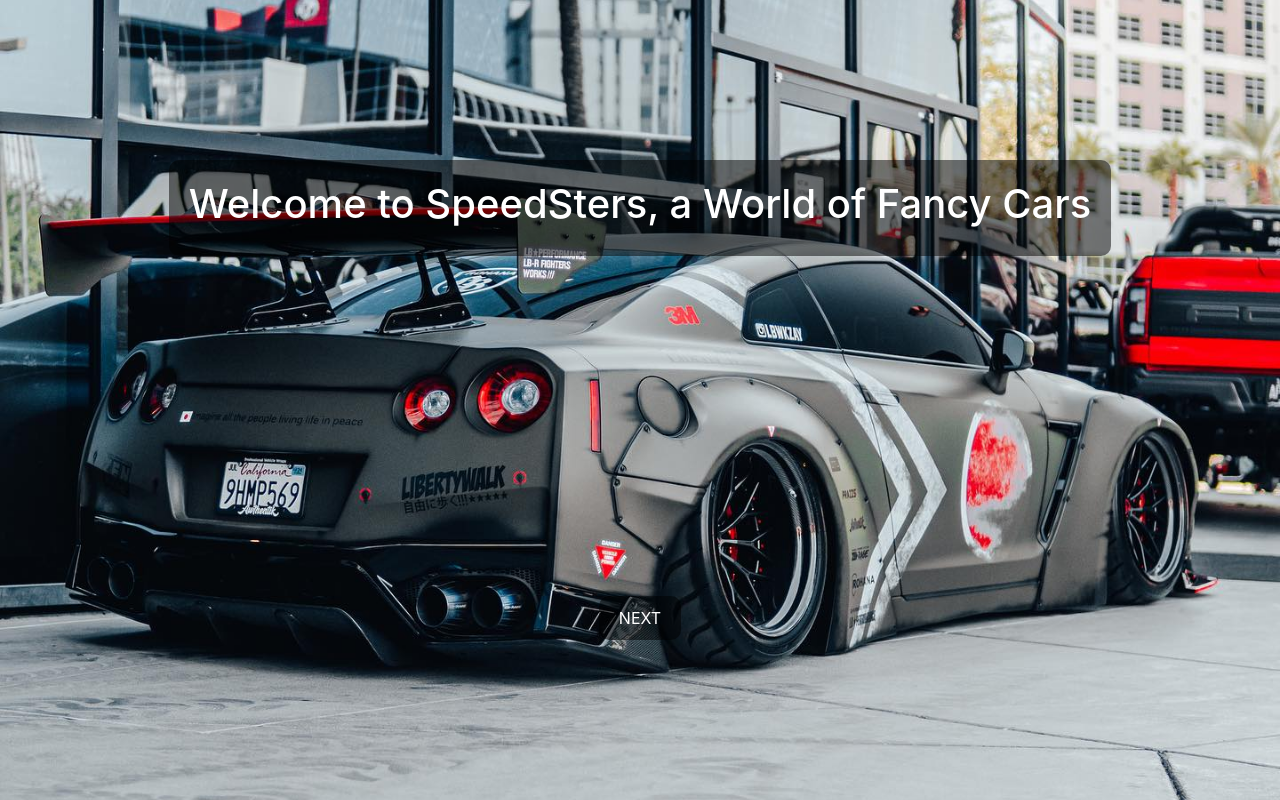
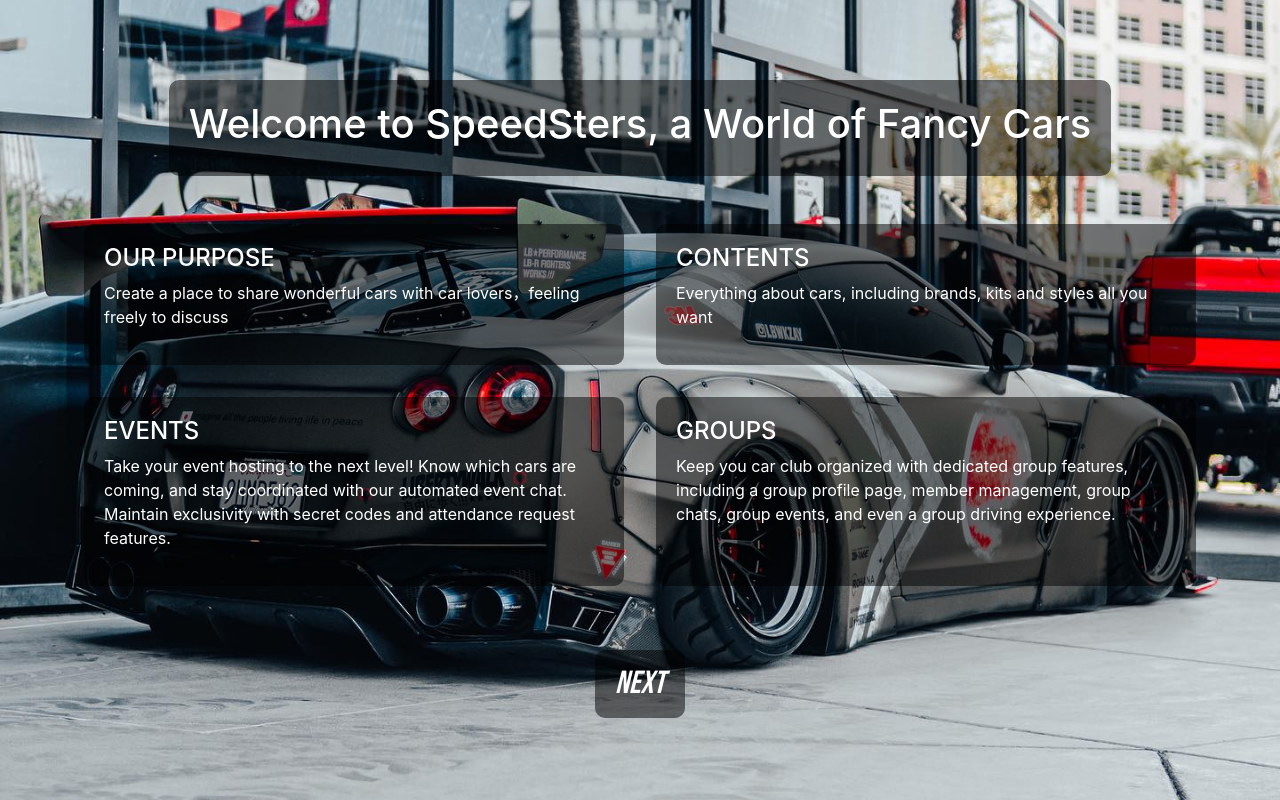
Before and after one commit to dayday0calories/CITS5505-Group-Project, a Flask app: page / in a window 1280 px wide. Shown: the part 72-872 px from the top of the page. Run offline with Flask 3, Linux system fonts and the light colour scheme; some libraries are stand-ins or nearby versions.

Commit message:
new bottom design, new contents added

```diff
--- a/app/templates/introduction.html
+++ b/app/templates/introduction.html
@@ -5,6 +5,7 @@
     <meta name="viewport" content="width=device-width, initial-scale=1.0">
     <title>{% block title %}Introduction{% endblock %}</title>
     <link href="https://stackpath.bootstrapcdn.com/bootstrap/4.3.1/css/bootstrap.min.css" rel="stylesheet">
+    <link href="https://fonts.googleapis.com/css2?family=Bebas+Neue&display=swap" rel="stylesheet"> <!-- Add custom font -->
     <link rel="stylesheet" href="{{ url_for('static', filename='css/posts.css') }}">
     <style>
         .welcome-section {
@@ -15,16 +16,36 @@
             height: 100vh;
             display: flex;
             flex-direction: column;
-            justify-content: space-between;
+            justify-content: flex-start;
             align-items: center;
             color: white;
             text-align: center;
-            padding: 20vh 0;
+            padding: 10vh 0;
         }
         .welcome-text {
             background: rgba(0, 0, 0, 0.5);
             padding: 20px;
             border-radius: 10px;
+            margin-bottom: 2vh;
+        }
+        .features {
+            display: flex;
+            flex-wrap: wrap;
+            justify-content: center;
+            gap: 2rem;
+            max-width: 1200px;
+            margin: 2rem 0;
+        }
+        .feature {
+            background: rgba(0, 0, 0, 0.5);
+            padding: 20px;
+            border-radius: 10px;
+            text-align: left;
+            max-width: 45%;
+            color: white;
+        }
+        .feature h3 {
+            font-size: 1.5rem;
         }
         .next-button {
             background: rgba(0, 0, 0, 0.5);
@@ -32,6 +53,12 @@
             border-radius: 10px;
             color: white;
             text-decoration: none;
+            margin-top: 2rem;
+            font-size: 2rem;
+            font-family: 'Bebas Neue', sans-serif; /* Apply custom font */
+            font-style: italic; /* Make the font italic */
+            display: inline-block;
+            transition: background 0.3s;
         }
         .next-button:hover {
             background: rgba(0, 0, 0, 0.7);
@@ -99,6 +126,24 @@
         <div class="welcome-text">
             <h1>Welcome to SpeedSters, a World of Fancy Cars</h1>
         </div>
+        <div class="features">
+            <div class="feature">
+                <h3>OUR PURPOSE</h3>
+                <p>Create a place to share wonderful cars with car lovers，feeling freely to discuss</p>
+            </div>
+            <div class="feature">
+                <h3>CONTENTS</h3>
+                <p>Everything about cars, including brands, kits and styles all you want</p>
+            </div>
+            <div class="feature">
+                <h3>EVENTS</h3>
+                <p>Take your event hosting to the next level! Know which cars are coming, and stay coordinated with our automated event chat. Maintain exclusivity with secret codes and attendance request features.</p>
+            </div>
+            <div class="feature">
+                <h3>GROUPS</h3>
+                <p>Keep you car club organized with dedicated group features, including a group profile page, member management, group chats, group events, and even a group driving experience.</p>
+            </div>
+        </div>
         <a href="{{ url_for('pr.view_post') }}" class="next-button">NEXT</a>
     </div>
 
```
